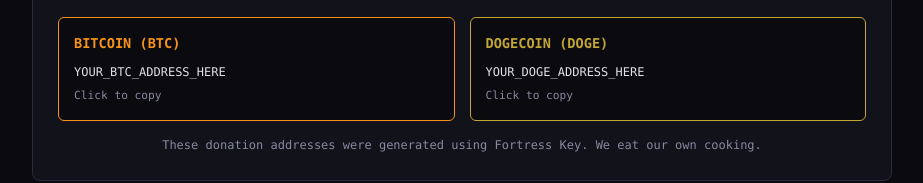
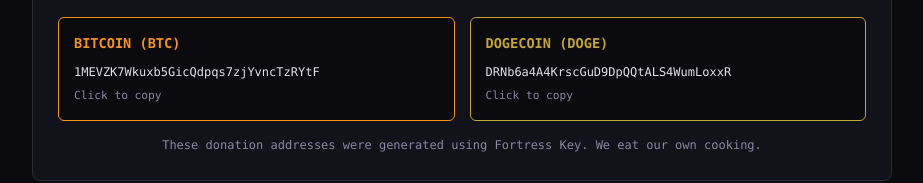
Before and after one commit to cryptostandard/fortress-key, a plain HTML site: page index.html in a window 1280 px wide. Shown: the part 1130-1313 px from the top of the page, without its empty margins (178-1101 px from the left). Drawn offline with Linux system fonts and the light colour scheme.

Commit message:
Add BTC and DOGE donation addresses

```diff
--- a/index.html
+++ b/index.html
@@ -1311,12 +1311,12 @@
     <div style="display:grid; grid-template-columns:repeat(auto-fit, minmax(280px, 1fr)); gap:15px;">
       <div style="background:var(--bg); border:1px solid var(--accent); border-radius:6px; padding:15px;">
         <div style="color:var(--accent); font-weight:bold; font-size:0.85em; margin-bottom:8px;">BITCOIN (BTC)</div>
-        <div style="word-break:break-all; font-size:0.75em; color:var(--text); user-select:all; cursor:pointer;" id="donateBTC" onclick="copyDonation(this)" title="Click to copy">YOUR_BTC_ADDRESS_HERE</div>
+        <div style="word-break:break-all; font-size:0.75em; color:var(--text); user-select:all; cursor:pointer;" id="donateBTC" onclick="copyDonation(this)" title="Click to copy">1MEVZK7Wkuxb5GicQdpqs7zjYvncTzRYtF</div>
         <div style="color:var(--text-dim); font-size:0.7em; margin-top:5px;" id="donateBTCmsg">Click to copy</div>
       </div>
       <div style="background:var(--bg); border:1px solid #c3a634; border-radius:6px; padding:15px;">
         <div style="color:#c3a634; font-weight:bold; font-size:0.85em; margin-bottom:8px;">DOGECOIN (DOGE)</div>
-        <div style="word-break:break-all; font-size:0.75em; color:var(--text); user-select:all; cursor:pointer;" id="donateDOGE" onclick="copyDonation(this)" title="Click to copy">YOUR_DOGE_ADDRESS_HERE</div>
+        <div style="word-break:break-all; font-size:0.75em; color:var(--text); user-select:all; cursor:pointer;" id="donateDOGE" onclick="copyDonation(this)" title="Click to copy">DRNb6a4A4KrscGuD9DpQQtALS4WumLoxxR</div>
         <div style="color:var(--text-dim); font-size:0.7em; margin-top:5px;" id="donateDOGEmsg">Click to copy</div>
       </div>
     </div>
```
